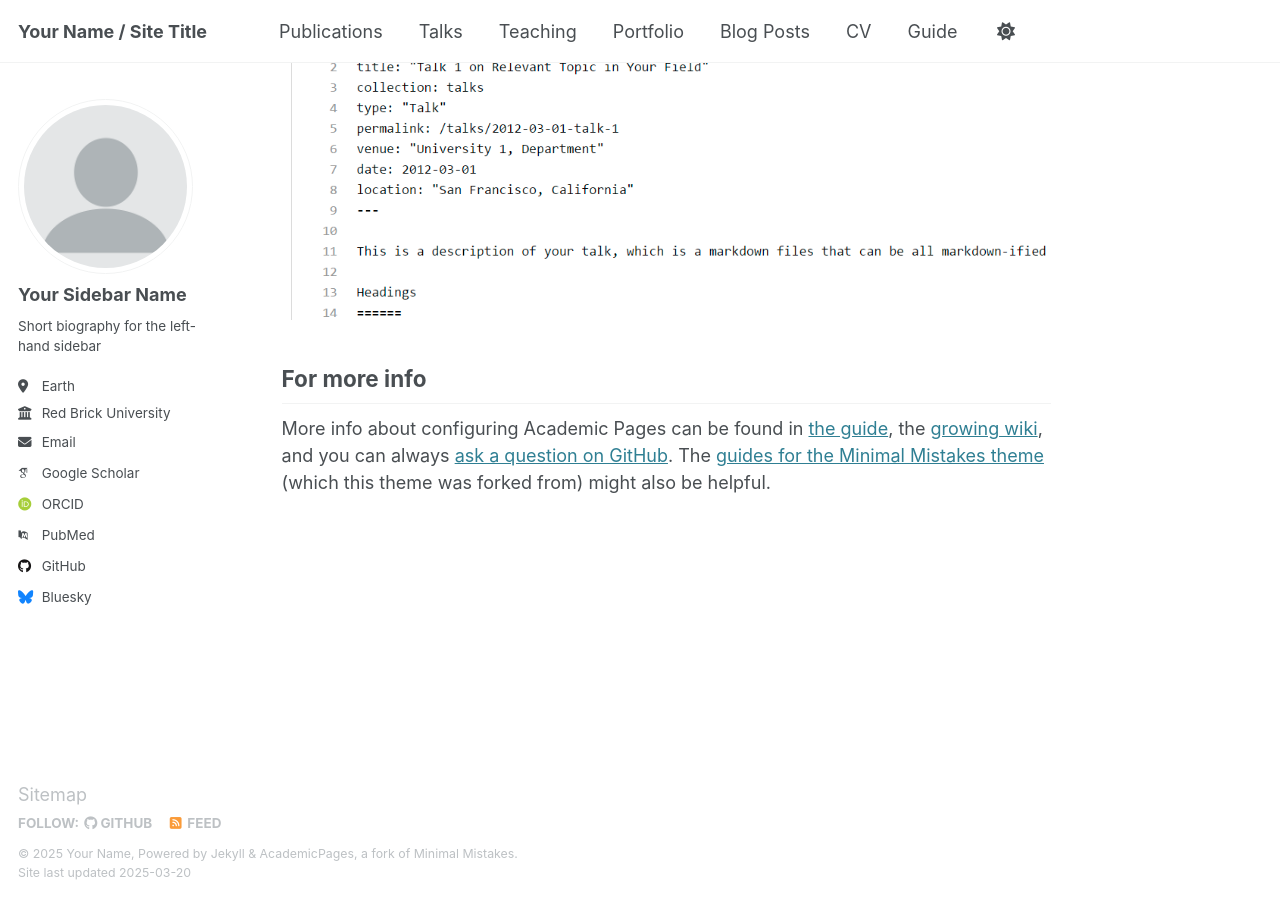
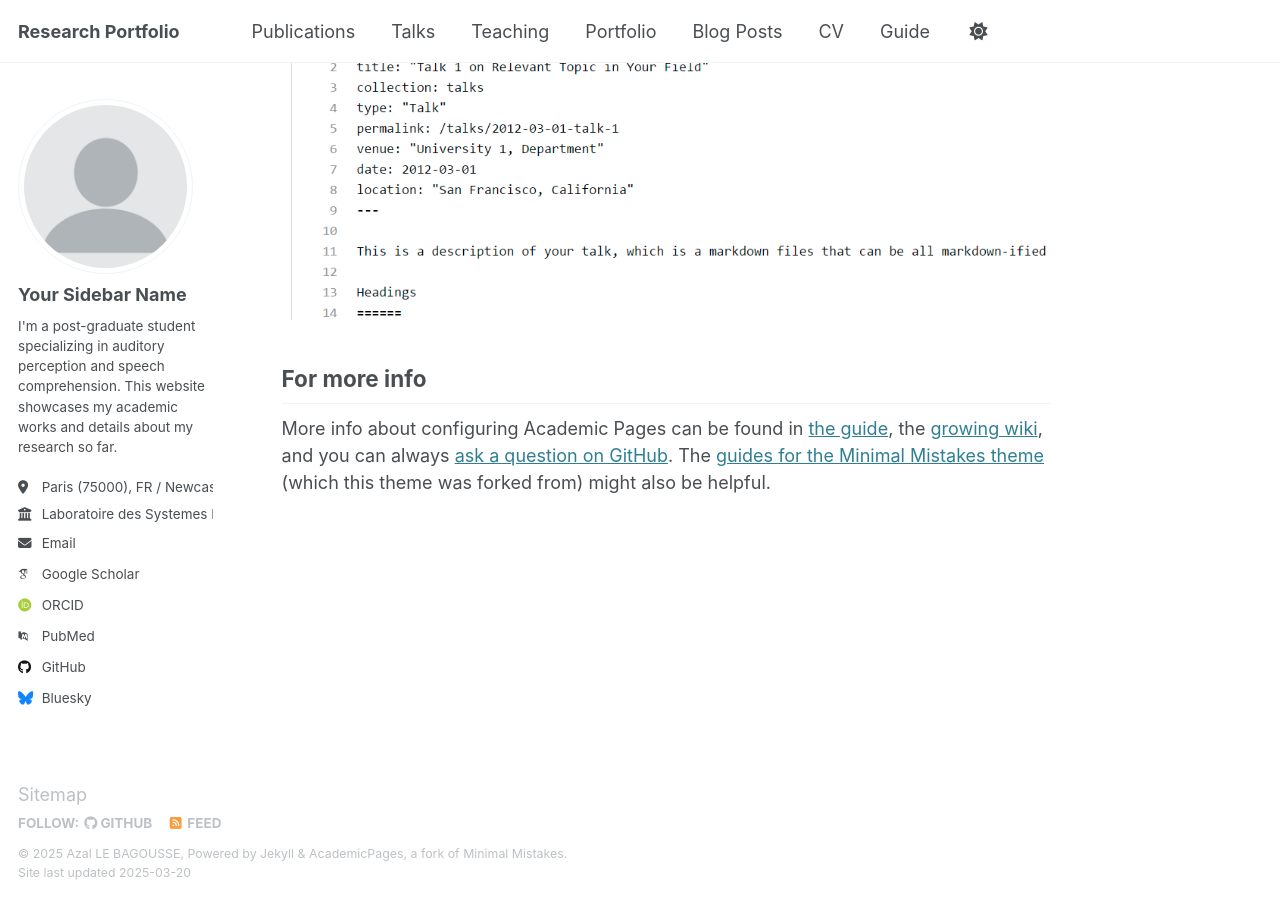
Before and after one commit to azallb/azallb.github.io, a Jekyll site: the page built from _pages/about.md, in a window 1280 px wide and 900 px high, scrolled down 2635 px. Built offline with Jekyll 4.4.1, drawn with Linux system fonts in a browser that asks for light colours; some web fonts are replaced.

Commit message:
trying to change stuff

```diff
--- a/_config.yml
+++ b/_config.yml
@@ -9,11 +9,11 @@
 # Basic Site Settings
 locale                   : "en-US"
 site_theme               : "default"
-title                    : "Your Name / Site Title"
+title                    : "Research Portfolio"
 title_separator          : "-"
-name                     : &name "Your Name"
-description              : &description "personal description"
-url                      : https://academicpages.github.io # the base hostname & protocol for your site e.g. "https://[your GitHub username].github.io"
+name                     : &name "Azal LE BAGOUSSE"
+description              : &description "This is a test description because I don't know where it should be appearing"
+url                      : https://azallb.github.io # the base hostname & protocol for your site e.g. "https://[your GitHub username].github.io"
 baseurl                  : "" # the subpath of your site, e.g. "/blog"
 repository               : "academicpages/academicpages.github.io"
 
@@ -25,11 +25,11 @@ author:
   avatar           : "profile.png"
   name             : "Your Sidebar Name"
   pronouns         : # example: "she/her"
-  bio              : "Short biography for the left-hand sidebar"
-  location         : "Earth"
-  employer         : "Red Brick University"
+  bio              : "I'm a post-graduate student specializing in auditory perception and speech comprehension. This website showcases my academic works and details about my research so far."
+  location         : "Paris (75000), FR / Newcastle (NE2 4HH), UK"
+  employer         : "Laboratoire des Systemes Perceptifs, ENS, PSL / Auditory Cognition Group, Newcastle Medical School"
   uri              : # URL
-  email            : "none@example.org"
+  email            : "azal.lebagousse@gmail.com"
 
   # Academic websites
   arxiv            : # URL - Update with the correct link to your profile
```
